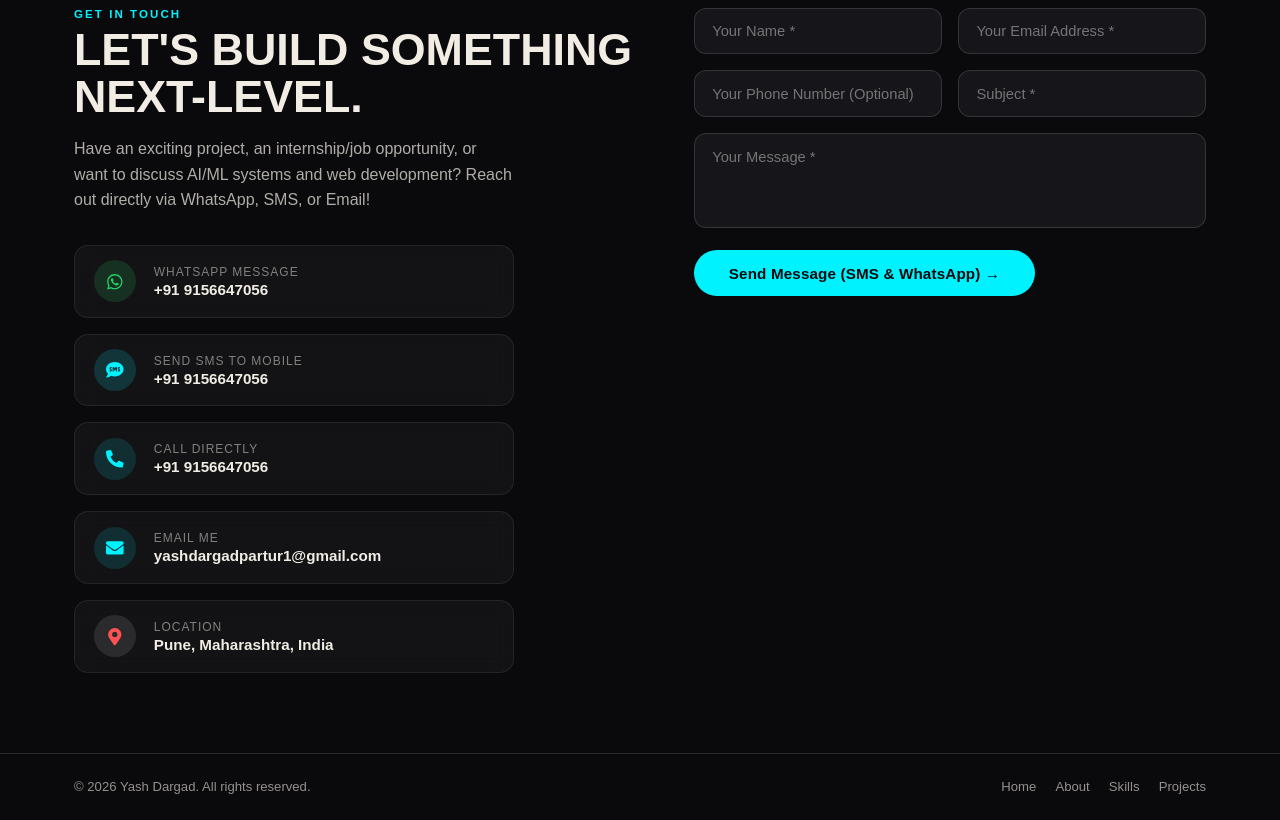
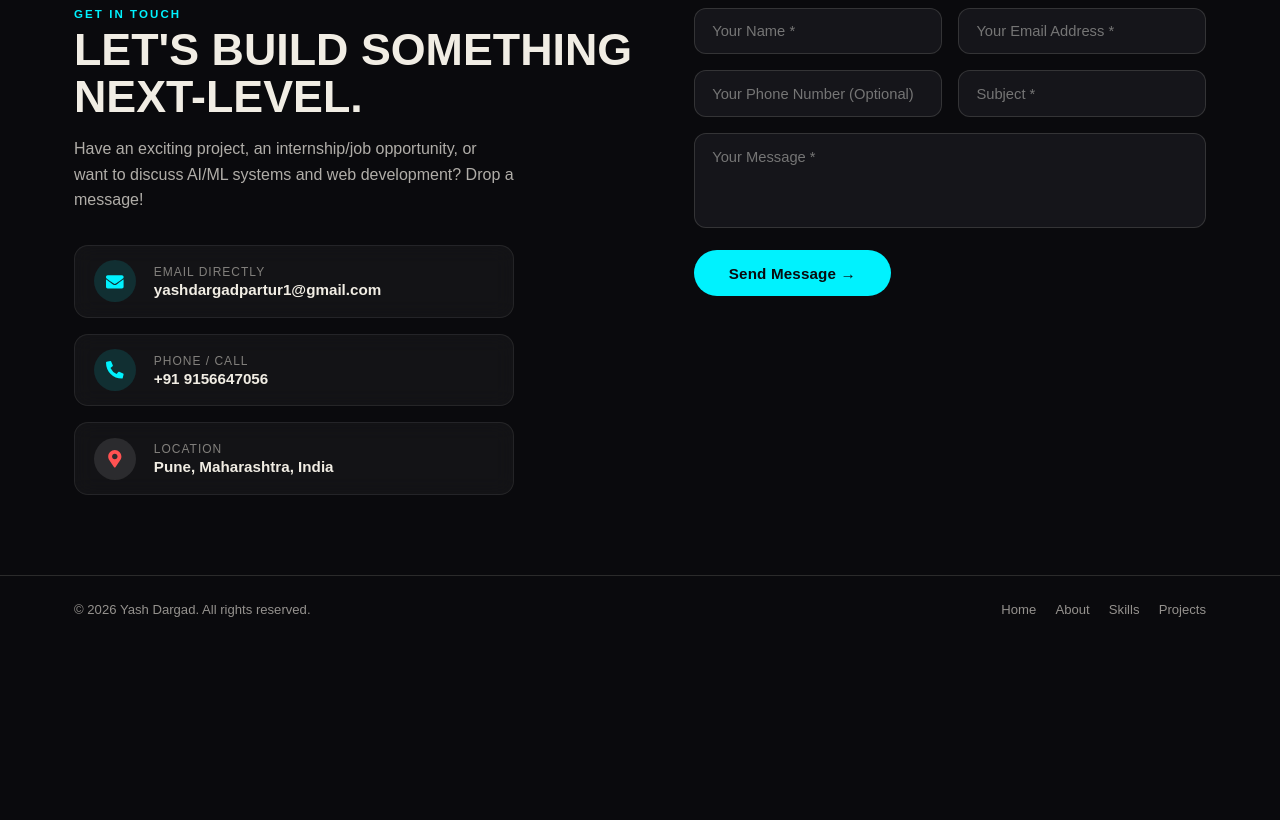
Before and after one commit to yash7056/Portfolio, a React (Vite) app: page / in a window 1280 px wide. Shown: the part 6500-7320 px from the top of the page. After the commit the page ends 7142 px from the top, so only its background shows below. Built offline with nearby package versions, Linux system fonts and the light colour scheme.

Commit message:
Send contact messages directly to email with zero WhatsApp redirection

```diff
--- a/src/components/Contact.jsx
+++ b/src/components/Contact.jsx
@@ -1,7 +1,7 @@
 import { useEffect, useRef, useState } from 'react'
 import gsap from 'gsap'
 import { ScrollTrigger } from 'gsap/ScrollTrigger'
-import { FaEnvelope, FaPhoneAlt, FaWhatsapp, FaSms, FaMapMarkerAlt } from 'react-icons/fa'
+import { FaEnvelope, FaPhoneAlt, FaMapMarkerAlt } from 'react-icons/fa'
 import './contact.css'
 
 gsap.registerPlugin(ScrollTrigger)
@@ -15,7 +15,10 @@ export default function Contact() {
     subject: '',
     message: ''
   })
+  const [loading, setLoading] = useState(false)
   const [submitted, setSubmitted] = useState(false)
+  const [isActivationNotice, setIsActivationNotice] = useState(false)
+  const [error, setError] = useState('')
 
   useEffect(() => {
     gsap.fromTo(
@@ -36,28 +39,13 @@ export default function Contact() {
     setFormData({ ...formData, [e.target.name]: e.target.value })
   }
 
-  const handleSubmit = (e) => {
+  const handleSubmit = async (e) => {
     e.preventDefault()
+    setLoading(true)
+    setError('')
 
-    const formattedMessage =
-      `Hi Yash, I reached out via your portfolio website!\n\n` +
-      `Name: ${formData.name}\n` +
-      `Email: ${formData.email}\n` +
-      `Phone: ${formData.phone || 'Not provided'}\n` +
-      `Subject: ${formData.subject}\n` +
-      `Message: ${formData.message}`
-
-    const encodedText = encodeURIComponent(formattedMessage)
-
-    // Automatically trigger WhatsApp with pre-filled message to +91 9156647056
     try {
-      window.open(`https://wa.me/919156647056?text=${encodedText}`, '_blank')
-    } catch {
-      // Ignore popup blocker if any
-    }
-
-    // Also attempt background email dispatch to yashdargadpartur1@gmail.com
-    fetch("https://formsubmit.co/ajax/yashdargadpartur1@gmail.com", {
+      const response = await fetch("https://formsubmit.co/ajax/yashdargadpartur1@gmail.com", {
         method: "POST",
         headers: {
           "Content-Type": "application/json",
@@ -66,19 +54,39 @@ export default function Contact() {
         body: JSON.stringify({
           Name: formData.name,
           Email: formData.email,
-        SenderPhone: formData.phone || "Not provided",
+          Phone: formData.phone || "Not provided",
           Subject: formData.subject,
           Message: formData.message,
           _replyto: formData.email,
-        _subject: `Portfolio Message from ${formData.name}: ${formData.subject}`
+          _subject: `New Portfolio Message from ${formData.name}: ${formData.subject}`,
+          _template: "table"
         })
-    }).catch(() => {})
+      });
 
-    setSubmitted(true)
+      const data = await response.json();
+
+      if (data.success === "true" || data.success === true) {
+        setIsActivationNotice(false);
+        setSubmitted(true);
+      } else if (data.message && data.message.toLowerCase().includes("activation")) {
+        // One-time activation notice from FormSubmit
+        setIsActivationNotice(true);
+        setSubmitted(true);
+      } else {
+        throw new Error(data.message || "Failed to deliver message.");
+      }
+    } catch (err) {
+      console.error("Submission error:", err);
+      setError("Network issue while sending. You can reach out directly at yashdargadpartur1@gmail.com or +91 9156647056.");
+    } finally {
+      setLoading(false);
+    }
   }
 
   const handleReset = () => {
     setSubmitted(false)
+    setIsActivationNotice(false)
+    setError('')
     setFormData({
       name: '',
       email: '',
@@ -87,16 +95,6 @@ export default function Contact() {
       message: ''
     })
   }
-
-  const formattedMessage =
-    `Hi Yash, I reached out via your portfolio website!\n\n` +
-    `Name: ${formData.name}\n` +
-    `Email: ${formData.email}\n` +
-    `Phone: ${formData.phone || 'Not provided'}\n` +
-    `Subject: ${formData.subject}\n` +
-    `Message: ${formData.message}`
-
-  const encodedText = encodeURIComponent(formattedMessage)
 
   return (
     <section id="contact" className="contact" ref={sectionRef}>
@@ -107,32 +105,17 @@ export default function Contact() {
           <h2>Let's build something next-level.</h2>
           <p className="contact__sub">
             Have an exciting project, an internship/job opportunity, or want to discuss
-            AI/ML systems and web development? Reach out directly via WhatsApp, SMS, or Email!
+            AI/ML systems and web development? Drop a message!
           </p>
 
           <div className="contact__direct-info">
-            <a
-              href="https://wa.me/919156647056?text=Hi%20Yash,%20I%20saw%20your%20portfolio%20and%20would%20like%20to%20connect!"
-              target="_blank"
-              rel="noopener noreferrer"
-              className="contact__info-card whatsapp-card"
-            >
+            <a href="mailto:yashdargadpartur1@gmail.com" className="contact__info-card">
               <div className="contact__info-icon">
-                <FaWhatsapp />
+                <FaEnvelope />
               </div>
               <div className="contact__info-details">
-                <span>WhatsApp Message</span>
-                <strong>+91 9156647056</strong>
-              </div>
-            </a>
-
-            <a href="sms:+919156647056" className="contact__info-card sms-card">
-              <div className="contact__info-icon">
-                <FaSms />
-              </div>
-              <div className="contact__info-details">
-                <span>Send SMS to Mobile</span>
-                <strong>+91 9156647056</strong>
+                <span>Email Directly</span>
+                <strong>yashdargadpartur1@gmail.com</strong>
               </div>
             </a>
 
@@ -141,18 +124,8 @@ export default function Contact() {
                 <FaPhoneAlt />
               </div>
               <div className="contact__info-details">
-                <span>Call Directly</span>
+                <span>Phone / Call</span>
                 <strong>+91 9156647056</strong>
-              </div>
-            </a>
-
-            <a href="mailto:yashdargadpartur1@gmail.com" className="contact__info-card">
-              <div className="contact__info-icon">
-                <FaEnvelope />
-              </div>
-              <div className="contact__info-details">
-                <span>Email Me</span>
-                <strong>yashdargadpartur1@gmail.com</strong>
               </div>
             </a>
 
@@ -172,44 +145,40 @@ export default function Contact() {
         <div className="contact__form-container contact__animate">
           {submitted ? (
             <div className="contact__success">
+              {isActivationNotice ? (
+                <>
+                  <div className="success-icon">✉</div>
+                  <h3>One-Time Activation Required</h3>
+                  <p>
+                    FormSubmit has sent an activation email to <strong>yashdargadpartur1@gmail.com</strong>.
+                    Please open that email and click <strong>"Activate Form"</strong> once.
+                    After doing that, all messages will arrive directly in your inbox in real time!
+                  </p>
+                  <button onClick={handleReset} className="btn btn-primary" style={{ marginTop: '1rem' }}>
+                    Done / Back to Form
+                  </button>
+                </>
+              ) : (
+                <>
                   <div className="success-icon">✓</div>
-              <h3>Message Ready to Send!</h3>
+                  <h3>Message Sent Successfully!</h3>
                   <p>
-                Your message is prepared for <strong>Yash Dargad (+91 9156647056)</strong>.
-                Tap your preferred button below to send it instantly:
+                    Thank you, <strong>{formData.name}</strong>! Your message has been sent directly to Yash Dargad at <strong>yashdargadpartur1@gmail.com</strong>.
                   </p>
-
-              <div className="success-actions">
-                <a
-                  href={`https://wa.me/919156647056?text=${encodedText}`}
-                  target="_blank"
-                  rel="noopener noreferrer"
-                  className="btn btn-whatsapp"
-                >
-                  <FaWhatsapp /> Send on WhatsApp (+91 9156647056)
-                </a>
-
-                <a
-                  href={`sms:+919156647056?body=${encodedText}`}
-                  className="btn btn-sms"
-                >
-                  <FaSms /> Send as SMS (+91 9156647056)
-                </a>
-
-                <a
-                  href={`mailto:yashdargadpartur1@gmail.com?subject=${encodeURIComponent(formData.subject || 'Portfolio Message')}&body=${encodedText}`}
-                  className="btn btn-email"
-                >
-                  <FaEnvelope /> Send via Email
-                </a>
-
-                <button onClick={handleReset} className="btn btn-outline-reset">
-                  Write Another Message
+                  <button onClick={handleReset} className="btn btn-primary" style={{ marginTop: '1rem' }}>
+                    Send Another Message
                   </button>
-              </div>
+                </>
+              )}
             </div>
           ) : (
             <form className="contact__form" onSubmit={handleSubmit}>
+              {error && (
+                <div className="contact__error">
+                  {error}
+                </div>
+              )}
+
               <div className="contact__row">
                 <input
                   type="text"
@@ -259,8 +228,9 @@ export default function Contact() {
               <button
                 type="submit"
                 className="btn btn-primary"
+                disabled={loading}
               >
-                Send Message (SMS & WhatsApp) →
+                {loading ? 'Sending to Email...' : 'Send Message →'}
               </button>
             </form>
           )}
```
Lines whose indentation alone changed are shown as unchanged.
